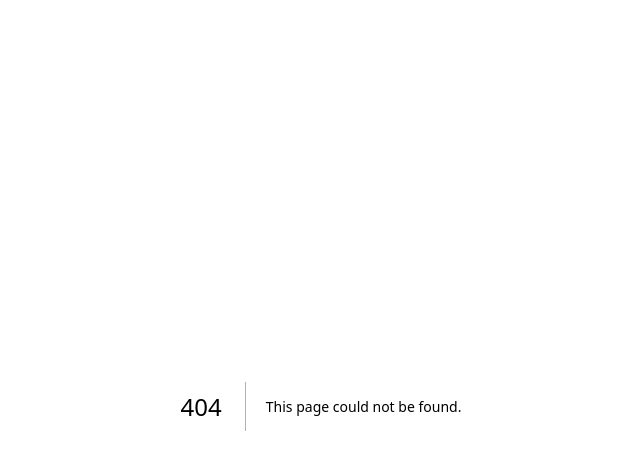
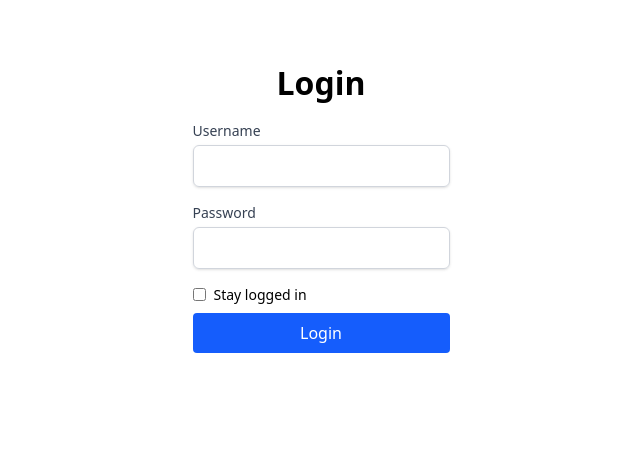
Before and after one commit to W0lffe/bookhaven, a Next.js app: page /login in a window 1280 px wide. Before the commit this address had no page. Shown: the top 470 px of the page, without its empty margins (319-959 px from the left). Built offline with nearby package versions, Linux system fonts and the light colour scheme.

Commit message:
Created a login page, added new rule to proxy

```diff
--- a/src/app/api/auth/login/route.js
+++ b/src/app/api/auth/login/route.js
@@ -37,7 +37,7 @@ export const POST = async (req) => {
         return response;
 
     } catch (error) {
-        return NextResponse.json({error}, {status: 500})
+        return NextResponse.json({message: error}, {status: 500})
 
     }
 }
--- /dev/null
+++ b/src/app/login/page.js
@@ -0,0 +1,92 @@
+"use client";
+import { useState } from "react";
+import { useRouter } from "next/navigation";
+import toast from "react-hot-toast";
+import UserInput from "../components/UserInput/UserInput";
+
+export default function Login() {
+  const router = useRouter();
+  const [username, setUsername] = useState("");
+  const [password, setPassword] = useState("");
+  const [stayLoggedIn, setStayLoggedIn] = useState(false);
+  const [isLoading, setIsLoading] = useState(false);
+
+  const handleLogin = async (e) => {
+    e.preventDefault();
+    setIsLoading(true);
+
+    try {
+      const response = await fetch("/api/auth/login", {
+        method: "POST",
+        headers: {
+          "Content-Type": "application/json",
+        },
+        body: JSON.stringify({
+          username,
+          password,
+          expire: !stayLoggedIn,
+        }),
+      });
+
+      //console.log(response)
+      const data = await response.json();
+      //console.log(data)
+
+      if (data.message && response.status === 200) {
+        toast.success(data.message);
+        setTimeout(() => {
+          router.push("/dashboard")
+        }, 750);
+        // Redirection to be decided later
+      } else {
+        toast.error(data.message);
+      }
+    } catch (error) {
+      toast.error("Network error. Please try again later.");
+    } finally {
+      setIsLoading(false);
+    }
+  };
+
+  return (
+      <div className="flex flex-col items-center justify-center p-4 mt-10">
+        <h1 className="text-2xl font-bold mb-4 text-center">Login</h1>
+        <form onSubmit={handleLogin} className="space-y-2">
+
+          <UserInput
+            type="text"
+            label="Username"
+            stateValue={username}
+            setState={setUsername}
+          />
+
+          <UserInput
+            type="password"
+            label="Password"
+            stateValue={password}
+            setState={setPassword}
+          />
+
+          <div className="flex items-center space-x-2">
+            <input
+              id="stayLoggedIn"
+              type="checkbox"
+              checked={stayLoggedIn}
+              onChange={(e) => setStayLoggedIn(e.target.checked)}
+            />
+            <label htmlFor="stayLoggedIn" className="text-sm">
+              Stay logged in
+            </label>
+          </div>
+
+          <button
+            type="submit"
+            disabled={isLoading}
+            className="w-full bg-blue-600 text-white py-2 rounded hover:bg-blue-700 disabled:bg-gray-400"
+          >
+            {isLoading ? "Logging in..." : "Login"}
+          </button>
+        </form>
+      </div>
+  );
+}
--- a/src/proxy.js
+++ b/src/proxy.js
@@ -1,29 +1,38 @@
 import { NextResponse } from "next/server";
-import { jwt_secret } from "./app/passwd";
-import jwt from "jsonwebtoken";
+import { authenticate } from "./app/auth/auth";
 
 export function proxy(request) {
+    const token = request.cookies.get("authToken")?.value;
+    const url = new URL(request.url);
 
-    const token = request.cookies.get("authToken")?.value;
-
-    if (!token) {
-        return NextResponse.redirect(
-            new URL("/", request.url)
-        );
+    // 1. If the user is going to the login page, let them through regardless of token
+    if (url.pathname === "/login") {
+        // Check if they ALREADY have a valid token and should be redirected to dashboard
+        if (token && authenticate(token)) {
+            return NextResponse.redirect(new URL("/dashboard", request.url));
+        }
+        // If no token or invalid token, let them see the login page
+        return NextResponse.next();
     }
 
-    try {
-        jwt.verify(token, jwt_secret);
+    // 2. For all other routes (dashboard, library, etc.)
+    if (!token) {
+        // No token? Redirect to login (or home, but login is better for auth flow)
+        return NextResponse.redirect(new URL("/login", request.url));
+    }
+
+    // 3. Token exists, now check if it's actually valid
+    if (authenticate(token)) {
         return NextResponse.next();
-    } catch (error) {
-        return NextResponse.redirect(
-            new URL("/", request.url)
-        );
+    } else {
+        // Token exists but is invalid/expired? Redirect to login
     }
+    return NextResponse.redirect(new URL("/login", request.url));
 }
 
 export const config = {
     matcher: [
+        "/login",
         "/dashboard/:path*",
         "/library/:path*",
     ]
```
